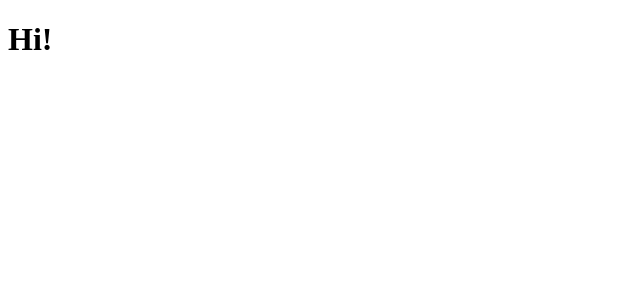
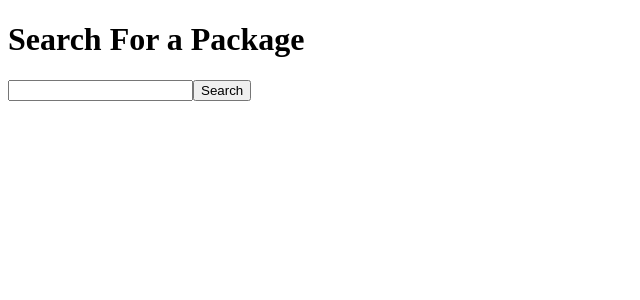
Before and after one commit to jetleebruce/ts-with-redux-training, a React (Create React App) app: page / in a window 1280 px wide. Shown: the top 300 px of the page, without its empty margins (0-640 px from the left). Built offline with nearby package versions, Linux system fonts and the light colour scheme.

Commit message:
add initial state and create RepositoriesList component

```diff
--- a/src/components/App.tsx
+++ b/src/components/App.tsx
@@ -1,5 +1,17 @@
+import { Provider } from "react-redux";
+import { store } from "../state";
+import RepositoriesList from "./RepositoriesList";
+
 const App = () => {
-    return <h1>Hi!</h1>;
-  };
+  return (
+    //@ts-ignore
+    <Provider store={store}>
+      <div>
+        <h1>Search For a Package</h1>
+        <RepositoriesList />
+      </div>
+    </Provider>
+  );
+};
 
-  export default App;
+export default App;
--- /dev/null
+++ b/src/components/RepositoriesList.tsx
@@ -0,0 +1,12 @@
+const RepositoriesList: React.FC = () => {
+  return (
+    <div>
+      <form>
+        <input type="text" />
+        <button>Search</button>
+      </form>
+    </div>
+  );
+};
+
+export default RepositoriesList;
--- a/src/state/reducers/repositoriesReducer.ts
+++ b/src/state/reducers/repositoriesReducer.ts
@@ -7,8 +7,14 @@ interface RepositoriesState {
   data: string[];
 }
 
+const initialState = {
+  loading: false,
+  error: null,
+  data: [],
+};
+
 const reducer = (
-  state: RepositoriesState,
+  state: RepositoriesState = initialState,
   action: Action
 ): RepositoriesState => {
   switch (action.type) {
```
